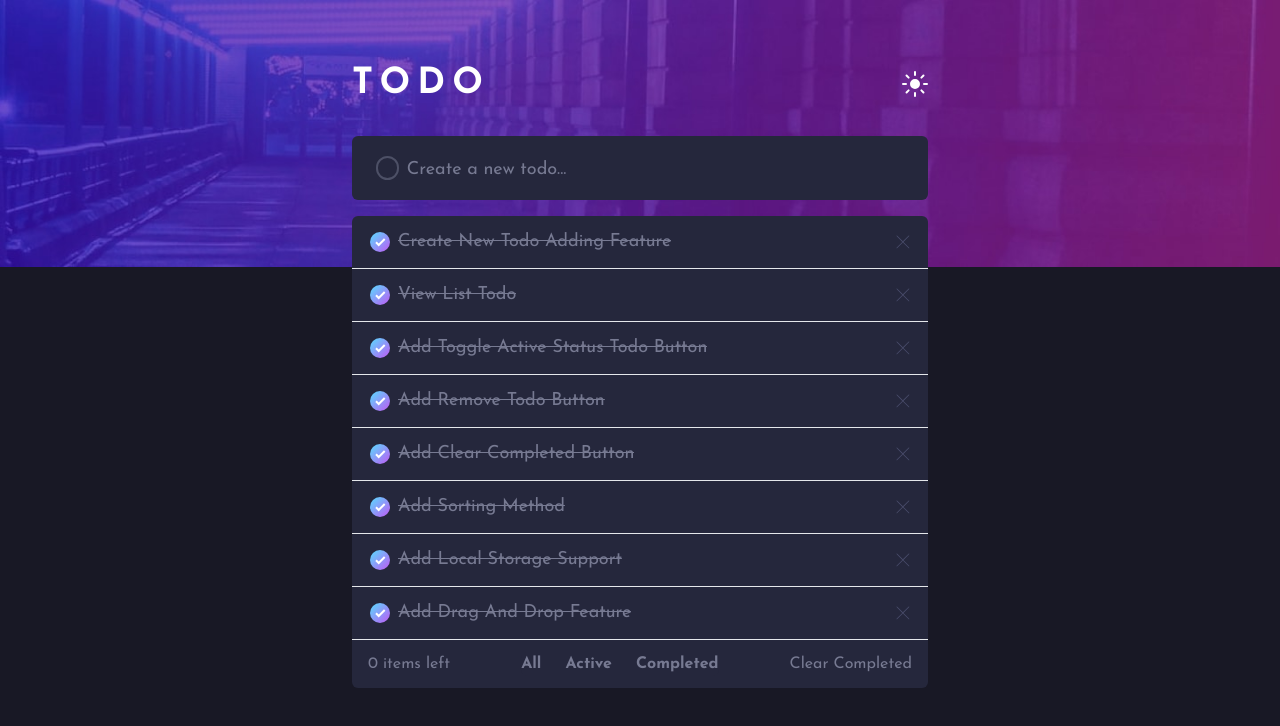
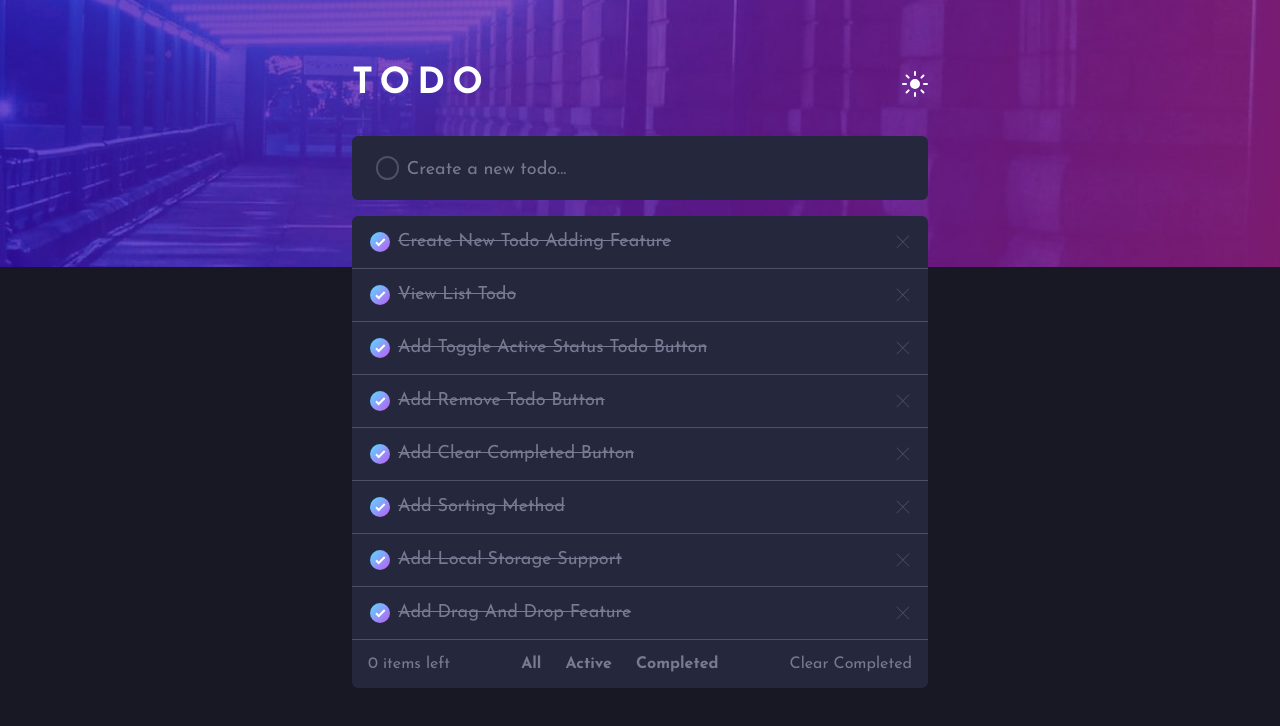
Before and after one commit to kawsarahmed-012/todo-app, a React (Vite) app: page / in a window 1280 px wide. Shown: the top 726 px of the page. Built offline with nearby package versions, Linux system fonts and the light colour scheme.

Commit message:
border-color fix

```diff
--- a/src/Todo.jsx
+++ b/src/Todo.jsx
@@ -9,7 +9,7 @@ function Todo({ todo: { id, task, status }, todosActionDispatch, setStartPos, in
   };
 
   return (
-    <li className="flex items-center px-4 py-3 border-b-[1px]" draggable onDragStart={() => setStartPos(index)} onDragEnd={() => setStartPos(null)}>
+    <li className="flex items-center px-4 py-3 border-b-[1px] border-light-very-light-grayish-blue dark:border-dark-very-dark-grayish-blue-2" draggable onDragStart={() => setStartPos(index)} onDragEnd={() => setStartPos(null)}>
       <button className="check-icon relative aspect-square m-[2px] mr-2 w-5 h-5 flex justify-center items-center border-2 border-light-light-grayish-blue hover:border-bright-blue dark:border-dark-dark-grayish-blue rounded-full bg-white dark:bg-dark-very-dark-desaturated-blue data-[completed=true]:stroke-white" onClick={toggleHandler} data-completed={status === 'completed'}>
         <CheckIcon />
         <span className="hidden">mark as done</span>
```
